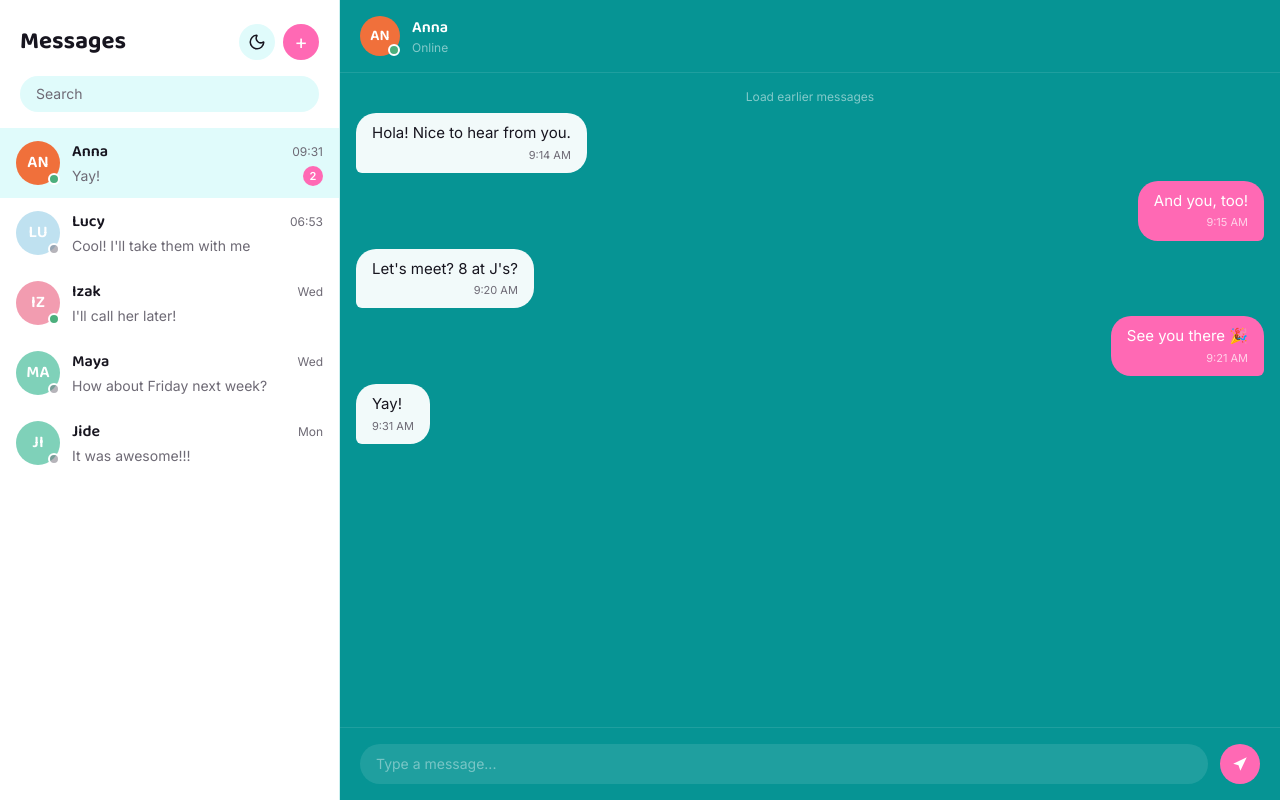
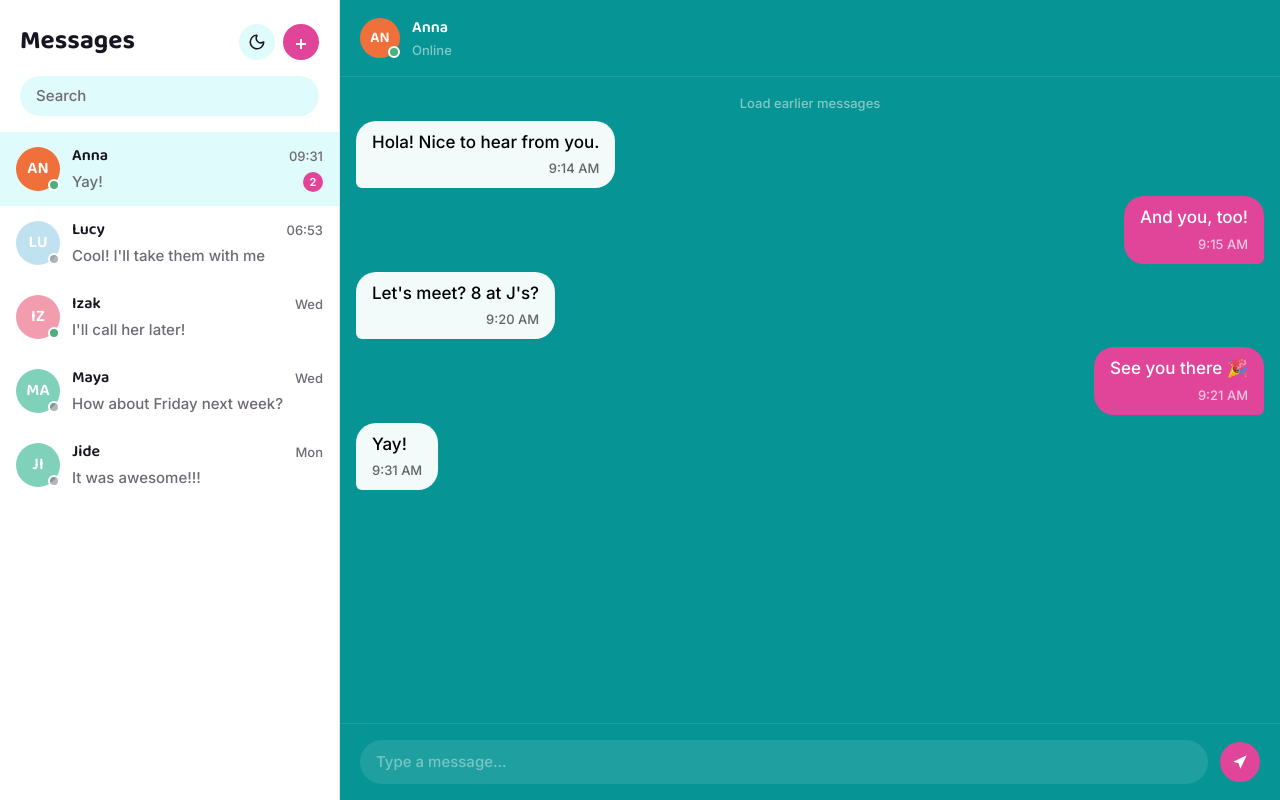
Before and after one commit to Aryaman-Singh0912/Real-Time-Chat-App, a React (Vite) app in the folder frontend/: page /chat in a window 1280 px wide. Built offline with nearby package versions, Linux system fonts and the light colour scheme.

Commit message:
Add get all conversations endpoint

```diff
--- a/frontend/src/components/MessageBubble.jsx
+++ b/frontend/src/components/MessageBubble.jsx
@@ -4,16 +4,16 @@ export default function MessageBubble({ content, created_at, isOwn }) {
   return (
     <div className={`flex ${isOwn ? "justify-end" : "justify-start"} px-4`}>
       <div
-        className={`max-w-[70%] px-4 py-2.5 mb-2 text-[15px] leading-snug rounded-bubble ${
+        className={`max-w-[70%] px-4 py-2.5 mb-2 text-base font-medium leading-snug rounded-bubble ${
           isOwn
             ? "bg-ember text-white rounded-br-md"
-            : "bg-white/95 text-ink rounded-bl-md"
+            : "bg-white/95 text-black rounded-bl-md"
         }`}
       >
         <p className="whitespace-pre-wrap break-words">{content}</p>
         <span
-          className={`block text-[11px] mt-1 text-right ${
-            isOwn ? "text-white/70" : "text-slate"
+          className={`block text-xs mt-1 text-right ${
+            isOwn ? "text-white/70" : "text-black/60"
           }`}
         >
           {formatMessageTime(created_at)}
--- a/frontend/src/index.css
+++ b/frontend/src/index.css
@@ -6,8 +6,8 @@
   --color-ink: 23 21 31;
   --color-paper: 255 255 255;
   --color-cloud: 224 251 251;
-  --color-ember: 255 105 180;
-  --color-ember-dark: 225 79 156;
+  --color-ember: 224 69 154;       /* darker pink - was 255 105 180 */
+  --color-ember-dark: 201 58 133;  /* darker hover shade */
   --color-lagoon: 0 240 255;
   --color-teal: 6 148 148;
   --color-slate: 110 106 117;
@@ -19,8 +19,8 @@
   --color-ink: 237 238 242;
   --color-paper: 18 26 27;
   --color-cloud: 11 20 21;
-  --color-ember: 255 126 194;
-  --color-ember-dark: 255 154 207;
+  --color-ember: 232 87 159;       /* darker pink, dark-mode variant */
+  --color-ember-dark: 233 122 179;
   --color-teal: 5 38 38;
   --color-slate: 159 180 180;
   --color-mist: 29 43 44;
@@ -39,6 +39,7 @@ body,
 body {
   margin: 0;
   font-family: "Inter", sans-serif;
+  font-weight: 500;
   background-color: rgb(var(--color-cloud));
   color: rgb(var(--color-ink));
 }
--- a/frontend/src/services/api.js
+++ b/frontend/src/services/api.js
@@ -9,8 +9,18 @@ export const API_BASE_URL = "http://127.0.0.1:8000"; // update if your backend r
 // POST `${API_BASE_URL}/login` with JSON body { username, password }
 // Returns { access_token, token_type } on success - store access_token
 // somewhere (e.g. localStorage) so other requests can use it.
-export async function login(username, password) {
-  throw new Error("login() is not connected to the backend yet");
+export async function login(username, password){
+  const response = await fetch(`${API_BASE_URL}/login`, {
+    method: "POST",
+    headers: { "Content-Type" : "application/json" },
+    body: JSON.stringify({ username,password }),
+  });
+
+  if (!response.ok){
+    throw new Error("Invalid username or password");
+  }
+
+  return response.json();
 }
 
 // TODO: connect to backend
--- a/frontend/tailwind.config.js
+++ b/frontend/tailwind.config.js
@@ -20,6 +20,18 @@ export default {
         display: ["'Baloo 2'", "sans-serif"],
         body: ["'Inter'", "sans-serif"],
       },
+      // Bumped every named size up a notch from Tailwind's defaults, so
+      // text-sm, text-base, text-xl etc. all render slightly bigger
+      // everywhere they're already used - no per-component edits needed.
+      fontSize: {
+        xs: ["0.8125rem", { lineHeight: "1.25rem" }],
+        sm: ["0.9375rem", { lineHeight: "1.5rem" }],
+        base: ["1.0625rem", { lineHeight: "1.75rem" }],
+        lg: ["1.1875rem", { lineHeight: "1.75rem" }],
+        xl: ["1.3125rem", { lineHeight: "1.875rem" }],
+        "2xl": ["1.625rem", { lineHeight: "2.1rem" }],
+        "3xl": ["2rem", { lineHeight: "2.4rem" }],
+      },
       borderRadius: {
         bubble: "1.25rem",
       },
```
Also changed, not shown: 1 other file (tests, documents, lock files or other folders).
